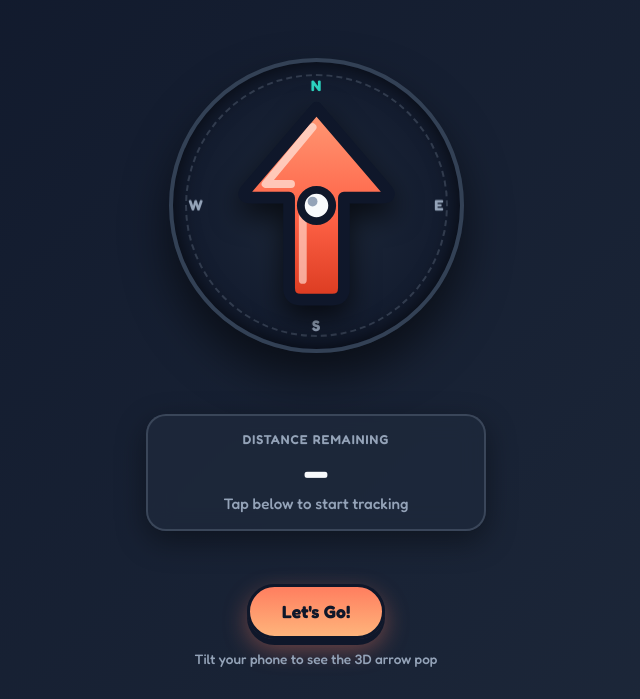
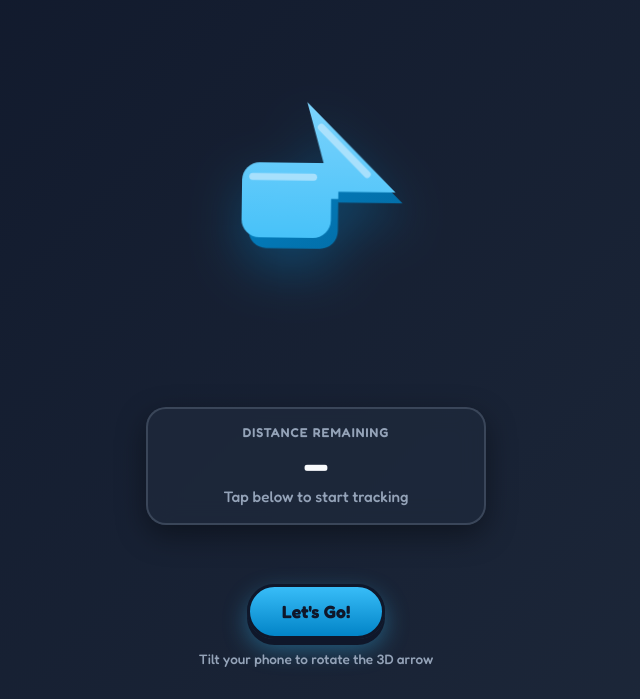
Before and after one commit to vova-flow/mystery-arrow, a plain HTML site: page index.html in a window 1280 px wide. Shown: the part 101-800 px from the top of the page, without its empty margins (324-964 px from the left). Drawn offline with Linux system fonts and the light colour scheme.

Commit message:
Update index.html

```diff
--- a/index.html
+++ b/index.html
@@ -3,7 +3,7 @@
 <head>
   <meta charset="UTF-8" />
   <meta name="viewport" content="width=device-width, initial-scale=1.0, maximum-scale=1.0, user-scalable=no" />
-  <title>Quest Pointer</title>
+  <title>Mystery Destination</title>
   <link rel="preconnect" href="https://fonts.googleapis.com">
   <link rel="preconnect" href="https://fonts.gstatic.com" crossorigin>
   <link href="https://fonts.googleapis.com/css2?family=Fredoka:wght@500;600;700&display=swap" rel="stylesheet">
@@ -12,7 +12,7 @@
       --bg-gradient: linear-gradient(135deg, #0f172a 0%, #1e293b 100%);
       --card-bg: rgba(30, 41, 59, 0.85);
       --border-color: rgba(148, 163, 184, 0.25);
-      --accent-teal: #2dd4bf;
+      --accent-blue: #38bdf8;
       --text-main: #f8fafc;
       --text-muted: #94a3b8;
     }
@@ -54,7 +54,7 @@
       margin: 0 auto;
     }
 
-    /* 3D Compass Container */
+    /* 3D Arrow Container with playful cartoon float/wiggle animation */
     .compass-wrapper {
       position: relative;
       width: 295px;
@@ -65,48 +65,19 @@
       margin: 8px 0;
       transform-style: preserve-3d;
       transition: transform 0.1s ease-out;
+      animation: floatAndWiggle 4s ease-in-out infinite;
     }
 
-    .compass-ring {
-      position: absolute;
-      inset: 0;
-      border-radius: 50%;
-      border: 4px solid #334155;
-      background: radial-gradient(circle, #1e293b 0%, #0f172a 88%);
-      box-shadow:
-        0 24px 45px rgba(0, 0, 0, 0.55),
-        inset 0 0 22px rgba(0, 0, 0, 0.7);
-      transform-style: preserve-3d;
+    @keyframes floatAndWiggle {
+      0%, 100% {
+        transform: translateY(0px) rotate(0deg);
+      }
+      50% {
+        transform: translateY(-8px) rotate(1.5deg);
+      }
     }
 
-    .compass-ring::before {
-      content: "";
-      position: absolute;
-      inset: 12px;
-      border-radius: 50%;
-      border: 2px dashed rgba(148, 163, 184, 0.25);
-    }
-
-    /* Dial markings that rotate with phone heading */
-    .compass-dial {
-      position: absolute;
-      inset: 0;
-      transition: transform 0.1s ease-out;
-      transform-style: preserve-3d;
-    }
-
-    .cardinal {
-      position: absolute;
-      font-weight: 700;
-      font-size: 0.95rem;
-      color: var(--text-muted);
-    }
-    .cardinal.n { top: 18px; left: 50%; transform: translateX(-50%); color: var(--accent-teal); }
-    .cardinal.s { bottom: 18px; left: 50%; transform: translateX(-50%); }
-    .cardinal.e { right: 20px; top: 50%; transform: translateY(-50%); }
-    .cardinal.w { left: 20px; top: 50%; transform: translateY(-50%); }
-
-    /* Big Cartoon Arrow Container */
+    /* Big Extruded 3D Arrow Container */
     .arrow-container {
       position: absolute;
       inset: 0;
@@ -115,13 +86,13 @@
       justify-content: center;
       transition: transform 0.1s ease-out;
       transform-style: preserve-3d;
-      filter: drop-shadow(0 12px 14px rgba(0, 0, 0, 0.65));
+      filter: drop-shadow(0 20px 25px rgba(2, 132, 199, 0.35));
     }
 
     .arrow-svg {
-      width: 235px;
-      height: 235px;
-      transform: translateZ(28px); /* Pops out in 3D when phone tilts */
+      width: 250px;
+      height: 250px;
+      transform: translateZ(35px);
     }
 
     /* Status & Distance Readout Card */
@@ -163,16 +134,16 @@
       margin-top: 8px;
       padding: 8px 12px;
       border-radius: 12px;
-      background: rgba(45, 212, 191, 0.18);
-      border: 2px solid var(--accent-teal);
-      color: var(--accent-teal);
+      background: rgba(56, 189, 248, 0.18);
+      border: 2px solid var(--accent-blue);
+      color: var(--accent-blue);
       font-weight: 700;
       font-size: 0.95rem;
     }
 
     /* Activation Button */
     button#startBtn {
-      background: linear-gradient(180deg, #ff7e5f 0%, #feb47b 100%);
+      background: linear-gradient(180deg, #38bdf8 0%, #0284c7 100%);
       color: #0f172a;
       border: 3px solid #0f172a;
       border-radius: 999px;
@@ -181,7 +152,7 @@
       font-size: 1.1rem;
       font-weight: 700;
       cursor: pointer;
-      box-shadow: 0 6px 0 #0f172a, 0 10px 25px rgba(255, 126, 95, 0.4);
+      box-shadow: 0 6px 0 #0f172a, 0 10px 25px rgba(56, 189, 248, 0.4);
       transition: transform 0.1s ease, box-shadow 0.1s ease;
     }
 
@@ -205,71 +176,47 @@
 
   <header>
     <h1>Mystery Destination</h1>
-    <p>Follow the giant arrow to find your surprise!</p>
+    <p>Follow the 3D arrow to find your surprise!</p>
   </header>
 
   <div class="compass-wrapper" id="compassWrapper">
-    <div class="compass-ring"></div>
-
-    <!-- Cardinal markers rotating relative to North -->
-    <div class="compass-dial" id="compassDial">
-      <span class="cardinal n">N</span>
-      <span class="cardinal e">E</span>
-      <span class="cardinal s">S</span>
-      <span class="cardinal w">W</span>
-    </div>
-
-    <!-- Big Cartoon-style Arrow -->
+    <!-- Smooth Extruded 3D Arrow styled like reference image -->
     <div class="arrow-container" id="arrowContainer">
-      <svg class="arrow-svg" viewBox="0 0 120 120" fill="none" xmlns="http://www.w3.org/2000/svg">
+      <svg class="arrow-svg" viewBox="0 0 140 140" fill="none" xmlns="http://www.w3.org/2000/svg">
         <defs>
-          <linearGradient id="cartoonBody" x1="60" y1="10" x2="60" y2="110" gradientUnits="userSpaceOnUse">
-            <stop offset="0%" stop-color="#FF9A76"/>
-            <stop offset="55%" stop-color="#FF6347"/>
-            <stop offset="100%" stop-color="#D9381E"/>
+          <!-- 3D Extrusion Side/Depth Gradient (Darker Shade) -->
+          <linearGradient id="sideDepth" x1="50" y1="35" x2="110" y2="110" gradientUnits="userSpaceOnUse">
+            <stop offset="0%" stop-color="#0284c7"/>
+            <stop offset="100%" stop-color="#0369a1"/>
+          </linearGradient>
+          <!-- Main Top Face Gradient (Bright Smooth Blue) -->
+          <linearGradient id="topFace" x1="70" y1="20" x2="70" y2="120" gradientUnits="userSpaceOnUse">
+            <stop offset="0%" stop-color="#7dd3fc"/>
+            <stop offset="100%" stop-color="#38bdf8"/>
           </linearGradient>
         </defs>
 
-        <!-- Chunky Cartoon Arrow Body with thick dark outline and rounded corners -->
-        <path
-          d="M 60 10
-             L 96 52
-             Q 99 56 93 56
-             L 74 56
-             L 74 102
-             Q 74 108 68 108
-             L 52 108
-             Q 46 108 46 102
-             L 46 56
-             L 27 56
-             Q 21 56 24 52
-             Z"
-          fill="url(#cartoonBody)"
-          stroke="#0F172A"
-          stroke-width="6"
-          stroke-linejoin="round"
-        />
+        <!-- Extruded 3D Depth Shadow/Sides (Offset down-right) -->
+        <g fill="url(#sideDepth)">
+          <!-- Shaft depth -->
+          <rect x="32" y="62" width="50" height="42" rx="10" />
+          <!-- Head depth -->
+          <path d="M 68 28 L 118 78 L 82 78 Z" />
+        </g>
 
-        <!-- Cartoon Glossy Highlight on the left side -->
-        <path
-          d="M 58 20 L 34 49 L 47 49"
-          stroke="#FFD6C9"
-          stroke-width="4"
-          stroke-linecap="round"
-          stroke-linejoin="round"
-          opacity="0.85"
-        />
-        <line
-          x1="53" y1="62" x2="53" y2="98"
-          stroke="#FFD6C9"
-          stroke-width="4"
-          stroke-linecap="round"
-          opacity="0.7"
-        />
+        <!-- Main Smooth Top Face -->
+        <g fill="url(#topFace)">
+          <!-- Shaft Top -->
+          <rect x="28" y="56" width="50" height="42" rx="10" />
+          <!-- Head Top -->
+          <path d="M 64 22 L 114 72 L 78 72 Z" />
+          <!-- Center connecting square to make it one solid shape -->
+          <rect x="64" y="56" width="18" height="20" />
+        </g>
 
-        <!-- Center Rivet / Pivot Cap -->
-        <circle cx="60" cy="60" r="8" fill="#F8FAFC" stroke="#0F172A" stroke-width="4"/>
-        <circle cx="58" cy="58" r="2.5" fill="#94A3B8"/>
+        <!-- Soft Highlight Reflection for Glossy 3D Look -->
+        <path d="M 34 64 L 68 64" stroke="#bae6fd" stroke-width="4" stroke-linecap="round" opacity="0.8"/>
+        <path d="M 72 36 L 98 62" stroke="#bae6fd" stroke-width="4" stroke-linecap="round" opacity="0.8"/>
       </svg>
     </div>
   </div>
@@ -283,7 +230,7 @@
 
   <div>
     <button id="startBtn">Let's Go!</button>
-    <div class="hint" id="hintText">Tilt your phone to see the 3D arrow pop</div>
+    <div class="hint" id="hintText">Tilt your phone to rotate the 3D arrow</div>
   </div>
 
   <script>
@@ -296,7 +243,6 @@
     let phoneHeading = 0;
     let targetBearing = null;
 
-    // 3D Tilt angles from phone accelerometer/gyroscope
     let tiltX = 0;
     let tiltY = 0;
 
@@ -304,7 +250,6 @@
     const statusText = document.getElementById('statusText');
     const distanceDisplay = document.getElementById('distanceDisplay');
     const arrowContainer = document.getElementById('arrowContainer');
-    const compassDial = document.getElementById('compassDial');
     const compassWrapper = document.getElementById('compassWrapper');
     const arrivedBanner = document.getElementById('arrivedBanner');
     const hintText = document.getElementById('hintText');
@@ -348,10 +293,6 @@
     }
 
     function updateUI() {
-      // Rotate N/E/S/W ring opposite to phone heading
-      compassDial.style.transform = `rotate(${-phoneHeading}deg)`;
-
-      // Apply 3D tilt based on phone orientation
       const clampedX = Math.max(-35, Math.min(35, tiltX));
       const clampedY = Math.max(-35, Math.min(35, tiltY));
       compassWrapper.style.transform = `rotateX(${-clampedX}deg) rotateY(${clampedY}deg)`;
@@ -365,6 +306,7 @@
 
       distanceDisplay.textContent = formatDistance(distMeters);
 
+      // Point directly toward destination relative to phone's compass heading
       const arrowRotation = (targetBearing - phoneHeading + 360) % 360;
       arrowContainer.style.transform = `rotate(${arrowRotation}deg)`;
 
@@ -448,7 +390,7 @@
       }
 
       startBtn.classList.add('hidden');
-      hintText.textContent = 'Tilt the phone to see the 3D effect in action';
+      hintText.textContent = 'Tilt your phone to interact with the 3D arrow';
       startTracking();
     });
   </script>
```
